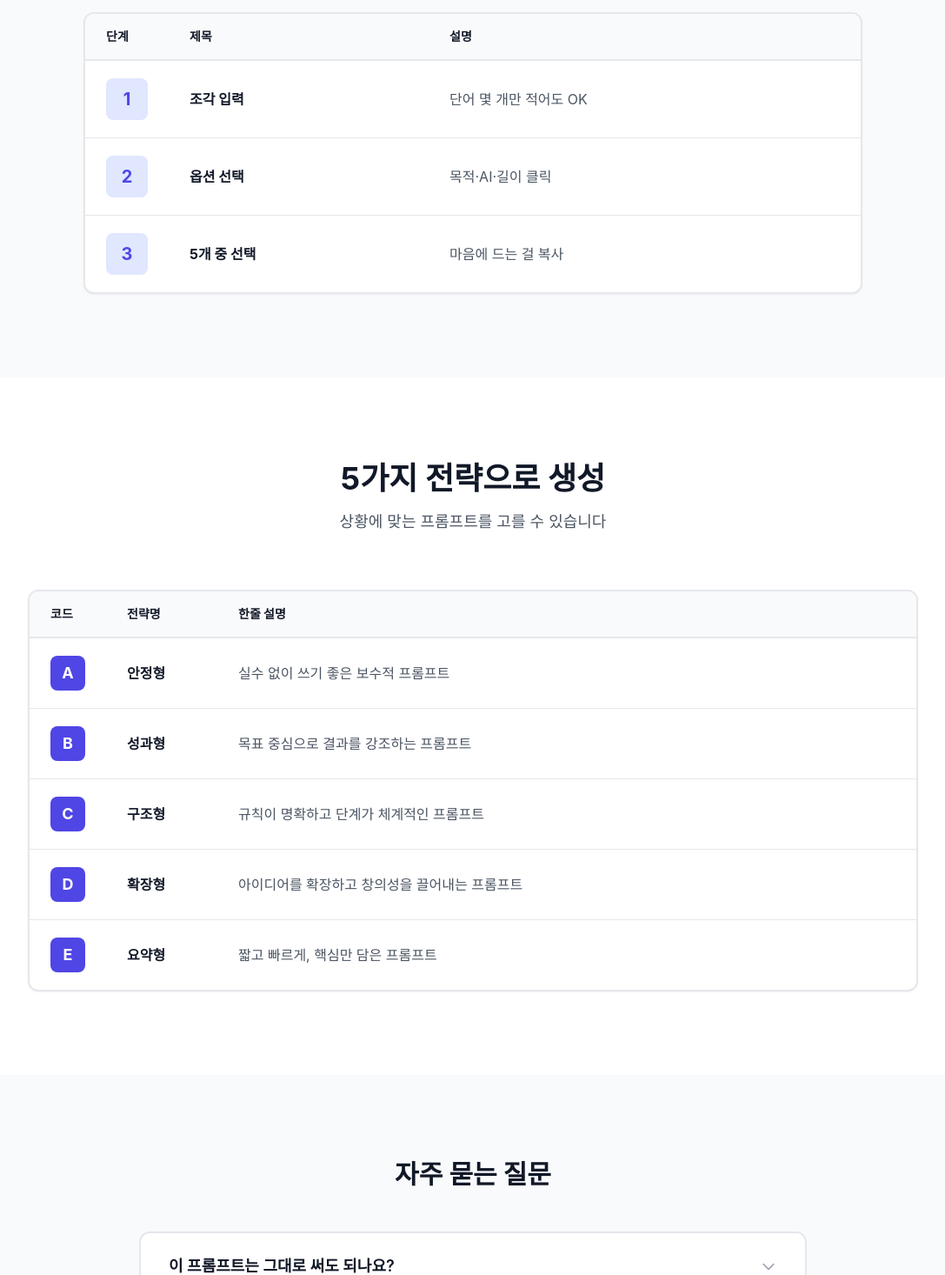
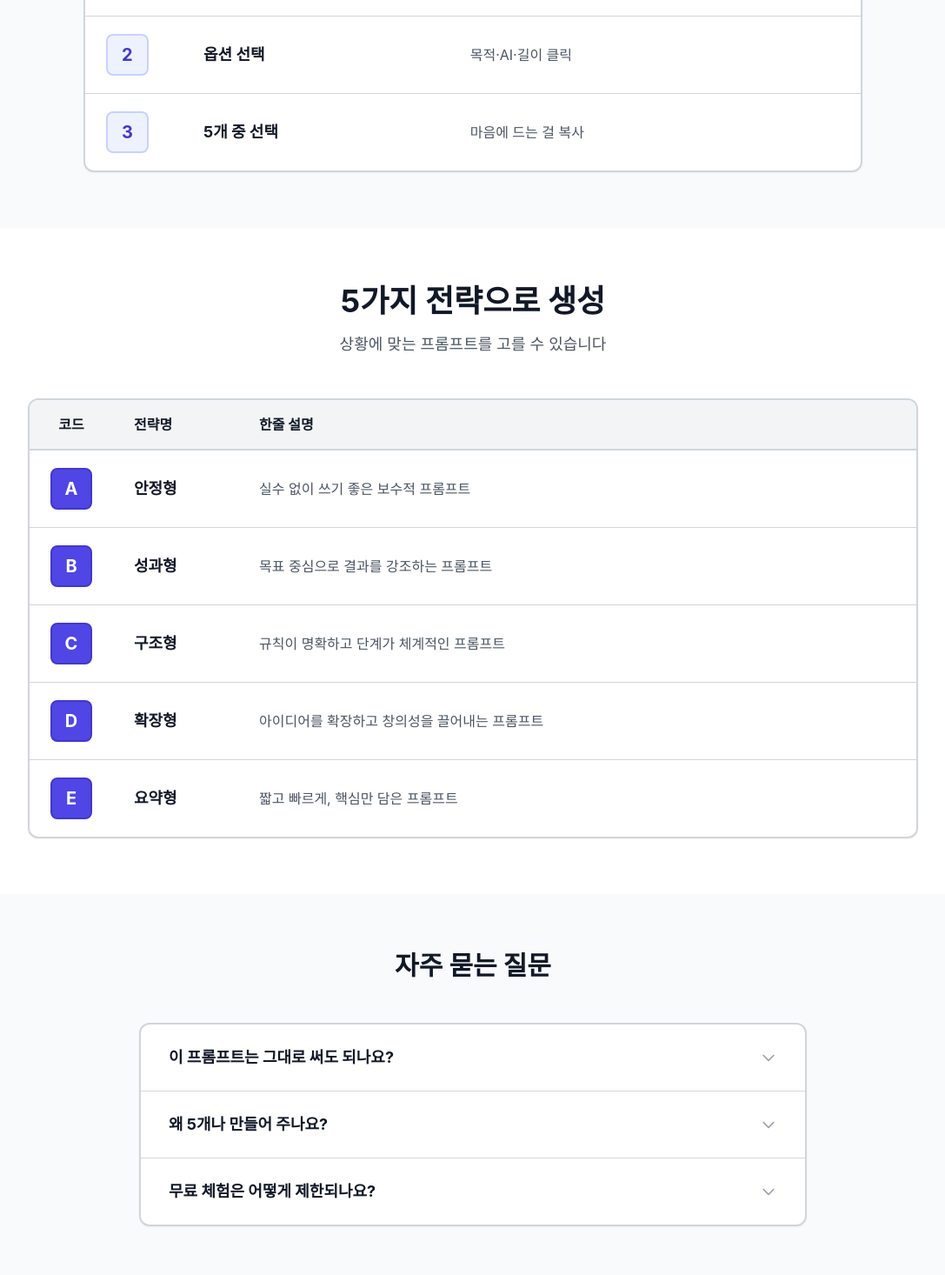
Before and after one commit to Christina0922/prompt_picker, a Next.js app: page / in a window 1280 px wide. Shown: the part 1305-2771 px from the top of the page at 87% size, without its empty margins (96-1183 px from the left). Built offline with nearby package versions, Linux system fonts and the light colour scheme.

Commit message:
Complete design system overhaul - enhanced table readability, alternating section backgrounds, improved FAQ

```diff
--- a/app/page.tsx
+++ b/app/page.tsx
@@ -27,7 +27,7 @@ export default function HomePage() {
       </header>
 
       {/* Hero */}
-      <section className="section-major bg-gradient-to-b from-gray-50 to-white">
+      <section className="py-16 bg-gradient-to-b from-gray-50 to-white">
         <div className="container-saas">
           <div className="text-center max-w-4xl mx-auto">
             <div className="inline-block px-4 py-1.5 bg-indigo-50 border border-indigo-200 rounded-full mb-8 text-sm font-semibold text-indigo-700">
@@ -56,7 +56,7 @@ export default function HomePage() {
       </section>
 
       {/* Demo Card */}
-      <section className="section-minor" id="demo">
+      <section className="py-12" id="demo">
         <div className="container-saas">
           <div className="max-w-3xl mx-auto">
             <div className="card-saas border-2 border-gray-200">
@@ -87,39 +87,39 @@ export default function HomePage() {
         </div>
       </section>
 
-      {/* 3 Steps - TABLE */}
-      <section className="section-major bg-gray-50">
+      {/* 3 Steps - TABLE (개선) */}
+      <section className="py-16 bg-gray-50">
         <div className="container-saas">
-          <div className="text-center mb-16">
+          <div className="text-center mb-12">
             <h2 className="text-4xl font-bold text-gray-900 mb-4">3단계로 완성</h2>
             <p className="text-lg text-gray-600">복잡한 과정 없이 빠르게 프롬프트를 생성합니다</p>
           </div>
 
           <div className="max-w-4xl mx-auto">
-            <div className="bg-white rounded-xl border-2 border-gray-200 overflow-hidden shadow-sm">
+            <div className="bg-white rounded-xl border-2 border-gray-300 overflow-hidden shadow-sm">
               <div className="overflow-x-auto">
                 <table className="w-full">
-                  <thead className="bg-gray-50 border-b-2 border-gray-200">
-                    <tr>
-                      <th className="px-6 py-4 text-left text-sm font-bold text-gray-900 w-24">단계</th>
-                      <th className="px-6 py-4 text-left text-sm font-bold text-gray-900">제목</th>
-                      <th className="px-6 py-4 text-left text-sm font-bold text-gray-900">설명</th>
+                  <thead>
+                    <tr className="bg-gray-100 border-b-2 border-gray-300">
+                      <th className="px-6 py-4 text-left font-bold text-gray-900 text-base w-28">단계</th>
+                      <th className="px-6 py-4 text-left font-bold text-gray-900 text-base">제목</th>
+                      <th className="px-6 py-4 text-left font-bold text-gray-900 text-base">설명</th>
                     </tr>
                   </thead>
-                  <tbody className="divide-y divide-gray-200">
+                  <tbody>
                     {[
                       { step: '1', title: '조각 입력', desc: '단어 몇 개만 적어도 OK' },
                       { step: '2', title: '옵션 선택', desc: '목적·AI·길이 클릭' },
                       { step: '3', title: '5개 중 선택', desc: '마음에 드는 걸 복사' },
-                    ].map((item) => (
-                      <tr key={item.step} className="hover:bg-gray-50 transition-colors">
+                    ].map((item, idx, arr) => (
+                      <tr key={item.step} className={`${idx !== arr.length - 1 ? 'border-b border-gray-300' : ''} hover:bg-gray-50 transition-colors`}>
                         <td className="px-6 py-5">
-                          <div className="w-12 h-12 bg-indigo-100 rounded-lg flex items-center justify-center">
-                            <span className="text-xl font-bold text-indigo-600">{item.step}</span>
-                          </div>
+                          <span className="inline-flex items-center justify-center min-w-[48px] h-12 px-4 bg-indigo-50 border-2 border-indigo-200 rounded-lg font-bold text-indigo-700 text-xl">
+                            {item.step}
+                          </span>
                         </td>
-                        <td className="px-6 py-5 font-bold text-gray-900 text-base">{item.title}</td>
-                        <td className="px-6 py-5 text-gray-600 text-base">{item.desc}</td>
+                        <td className="px-6 py-5 font-bold text-gray-900 text-lg">{item.title}</td>
+                        <td className="px-6 py-5 text-gray-600 text-base leading-relaxed">{item.desc}</td>
                       </tr>
                     ))}
                   </tbody>
@@ -130,41 +130,41 @@ export default function HomePage() {
         </div>
       </section>
 
-      {/* 5 Strategies - TABLE */}
-      <section className="section-major">
+      {/* 5 Strategies - TABLE (개선) */}
+      <section className="py-16 bg-white">
         <div className="container-saas">
-          <div className="text-center mb-16">
+          <div className="text-center mb-12">
             <h2 className="text-4xl font-bold text-gray-900 mb-4">5가지 전략으로 생성</h2>
             <p className="text-lg text-gray-600">상황에 맞는 프롬프트를 고를 수 있습니다</p>
           </div>
 
           <div className="max-w-5xl mx-auto">
-            <div className="bg-white rounded-xl border-2 border-gray-200 overflow-hidden shadow-sm">
+            <div className="bg-white rounded-xl border-2 border-gray-300 overflow-hidden shadow-sm">
               <div className="overflow-x-auto">
                 <table className="w-full">
-                  <thead className="bg-gray-50 border-b-2 border-gray-200">
-                    <tr>
-                      <th className="px-6 py-4 text-left text-sm font-bold text-gray-900 w-20">코드</th>
-                      <th className="px-6 py-4 text-left text-sm font-bold text-gray-900 w-32">전략명</th>
-                      <th className="px-6 py-4 text-left text-sm font-bold text-gray-900">한줄 설명</th>
+                  <thead>
+                    <tr className="bg-gray-100 border-b-2 border-gray-300">
+                      <th className="px-6 py-4 text-center font-bold text-gray-900 text-base w-24">코드</th>
+                      <th className="px-6 py-4 text-left font-bold text-gray-900 text-base w-36">전략명</th>
+                      <th className="px-6 py-4 text-left font-bold text-gray-900 text-base">한줄 설명</th>
                     </tr>
                   </thead>
-                  <tbody className="divide-y divide-gray-200">
+                  <tbody>
                     {[
                       { id: 'A', label: '안정형', desc: '실수 없이 쓰기 좋은 보수적 프롬프트' },
                       { id: 'B', label: '성과형', desc: '목표 중심으로 결과를 강조하는 프롬프트' },
                       { id: 'C', label: '구조형', desc: '규칙이 명확하고 단계가 체계적인 프롬프트' },
                       { id: 'D', label: '확장형', desc: '아이디어를 확장하고 창의성을 끌어내는 프롬프트' },
                       { id: 'E', label: '요약형', desc: '짧고 빠르게, 핵심만 담은 프롬프트' },
-                    ].map((strategy) => (
-                      <tr key={strategy.id} className="hover:bg-gray-50 transition-colors">
-                        <td className="px-6 py-5">
-                          <span className="inline-flex items-center justify-center w-10 h-10 bg-indigo-600 text-white font-bold text-lg rounded-lg">
+                    ].map((strategy, idx, arr) => (
+                      <tr key={strategy.id} className={`${idx !== arr.length - 1 ? 'border-b border-gray-300' : ''} hover:bg-gray-50 transition-colors`}>
+                        <td className="px-6 py-5 text-center">
+                          <span className="inline-flex items-center justify-center w-12 h-12 bg-indigo-600 border-2 border-indigo-700 text-white font-bold text-xl rounded-lg">
                             {strategy.id}
                           </span>
                         </td>
-                        <td className="px-6 py-5 font-bold text-gray-900 text-base">{strategy.label}</td>
-                        <td className="px-6 py-5 text-gray-600 text-base">{strategy.desc}</td>
+                        <td className="px-6 py-5 font-bold text-gray-900 text-lg">{strategy.label}</td>
+                        <td className="px-6 py-5 text-gray-600 text-base leading-relaxed">{strategy.desc}</td>
                       </tr>
                     ))}
                   </tbody>
@@ -175,32 +175,36 @@ export default function HomePage() {
         </div>
       </section>
 
-      {/* FAQ - Improved */}
-      <section className="section-major bg-gray-50">
+      {/* FAQ - 더 선명하게 */}
+      <section className="py-16 bg-gray-50">
         <div className="container-saas">
           <div className="max-w-3xl mx-auto">
             <h2 className="text-3xl font-bold text-gray-900 mb-12 text-center">자주 묻는 질문</h2>
 
-            <div className="bg-white rounded-xl border-2 border-gray-200 divide-y divide-gray-200 overflow-hidden">
+            <div className="bg-white rounded-xl border-2 border-gray-300 overflow-hidden shadow-sm">
               {[
                 { q: '이 프롬프트는 그대로 써도 되나요?', a: '네. ChatGPT, Claude, Gemini에 바로 붙여넣기하면 됩니다.' },
                 { q: '왜 5개나 만들어 주나요?', a: '상황에 따라 적합한 전략이 다르기 때문입니다. 비교해서 선택하세요.' },
                 { q: '무료 체험은 어떻게 제한되나요?', a: '하루 3회까지 생성할 수 있습니다. 자정에 초기화됩니다.' },
-              ].map((item, idx) => (
-                <div key={idx}>
+              ].map((item, idx, arr) => (
+                <div key={idx} className={idx !== arr.length - 1 ? 'border-b border-gray-300' : ''}>
                   <button
                     onClick={() => setOpenFaq(openFaq === idx ? null : idx)}
                     className="w-full px-8 py-6 flex items-center justify-between text-left hover:bg-gray-50 transition-colors"
                   >
-                    <span className="font-semibold text-gray-900 text-lg pr-6">{item.q}</span>
-                    <span className="text-xl text-gray-400 flex-shrink-0 transition-transform duration-200" style={{ transform: openFaq === idx ? 'rotate(180deg)' : 'rotate(0deg)' }}>
-                      <svg className="w-5 h-5" fill="none" stroke="currentColor" viewBox="0 0 24 24">
-                        <path strokeLinecap="round" strokeLinejoin="round" strokeWidth={2} d="M19 9l-7 7-7-7" />
-                      </svg>
-                    </span>
+                    <span className="font-bold text-gray-900 text-lg pr-6">{item.q}</span>
+                    <svg
+                      className="w-5 h-5 text-gray-400 flex-shrink-0 transition-transform duration-200"
+                      style={{ transform: openFaq === idx ? 'rotate(180deg)' : 'rotate(0deg)' }}
+                      fill="none"
+                      stroke="currentColor"
+                      viewBox="0 0 24 24"
+                    >
+                      <path strokeLinecap="round" strokeLinejoin="round" strokeWidth={2} d="M19 9l-7 7-7-7" />
+                    </svg>
                   </button>
                   {openFaq === idx && (
-                    <div className="px-8 pb-6 text-gray-600 text-base leading-relaxed">
+                    <div className="px-8 pb-6 pt-2 text-gray-600 text-base leading-relaxed">
                       {item.a}
                     </div>
                   )}
@@ -212,7 +216,7 @@ export default function HomePage() {
       </section>
 
       {/* CTA */}
-      <section className="section-major bg-gradient-to-r from-indigo-600 to-purple-600">
+      <section className="py-16 bg-gradient-to-r from-indigo-600 to-purple-600">
         <div className="container-saas text-center">
           <h2 className="text-5xl font-bold text-white mb-6">지금 바로 시작하세요</h2>
           <p className="text-xl text-indigo-100 mb-10 max-w-2xl mx-auto">
```
